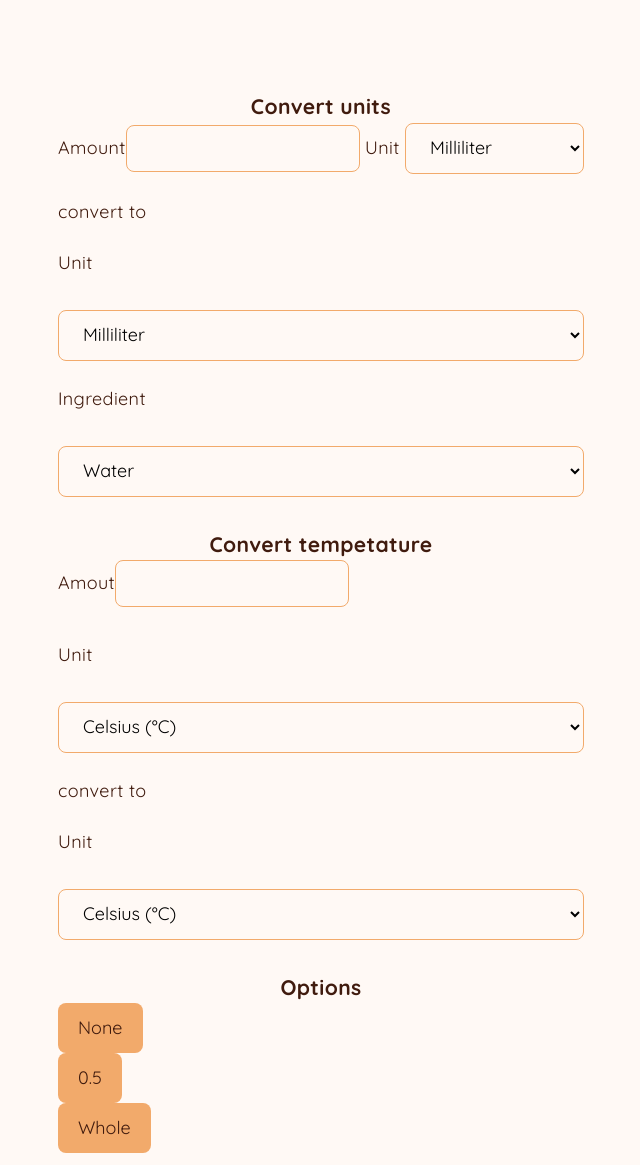
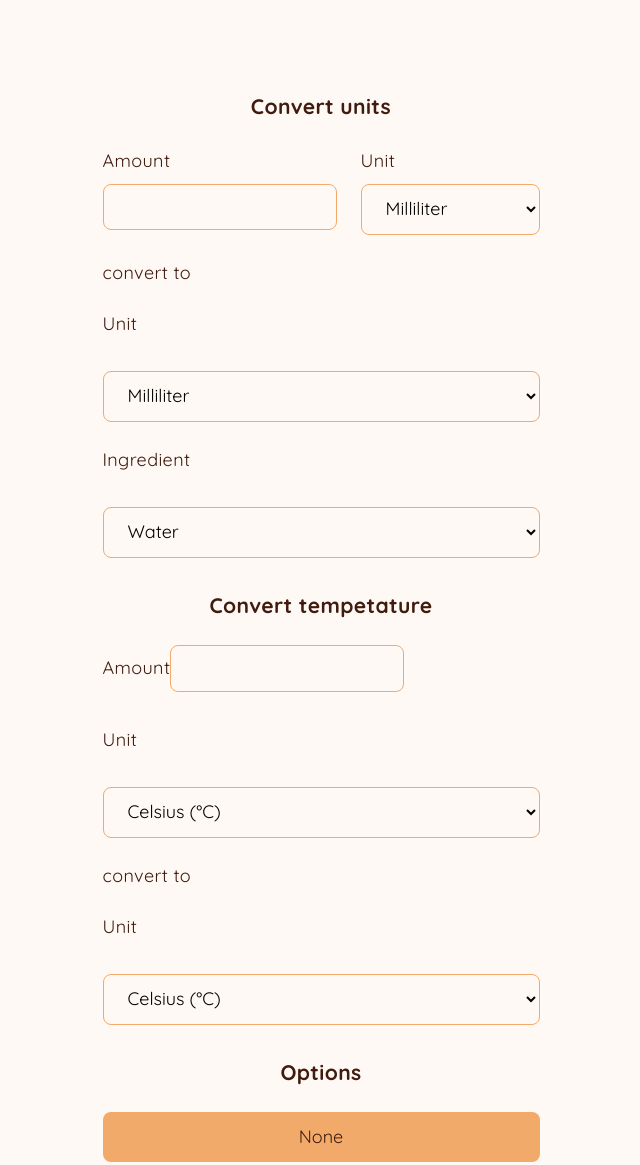
Before and after one commit to AlisaPagan/recipe-adjuster, a website built with Vite: page src/html/conv-unit.html in a window 1280 px wide. Shown: the part 220-1385 px from the top of the page, without its empty margins (319-959 px from the left). Built offline with nearby package versions, Linux system fonts and the light colour scheme.

Commit message:
build for demployment

```diff
--- a/src/css/conv-unit.css
+++ b/src/css/conv-unit.css
@@ -1 +1,17 @@
 @import url("./global.css");
+
+.convert-units-form-wrap {
+  display: flex;
+  flex-direction: column;
+  gap: 24px;
+}
+
+.unit-inputs-wrapper {
+  display: flex;
+  gap: 24px;
+}
+
+.input-wrapper {
+  display: flex;
+  flex-direction: column;
+}
--- a/src/html/conv-unit.html
+++ b/src/html/conv-unit.html
@@ -33,14 +33,16 @@
       <h1 class="main-heading">Units conversion</h1>
       <section class="section units-conv">
         <div class="section-wrapper container">
-          <div>
+          <div class="convert-units-form-wrap">
             <h3 class="heading">Convert units</h3>
             <form name="convert-units" class="form">
               <div class="unit-inputs-wrapper">
-                <label class="input-label"
-                  >Amount<input class="form-input" type="number"
-                /></label>
+                <div class="input-wrapper">
+                  <label class="input-label" for="unit-to-conv">Amount</label>
+                  <input class="form-input" type="number" id="unit-to-conv" />
+                </div>
 
+                <div class="input-wrapper">
                   <label class="input-label" for="convert-from">Unit</label>
                   <select class="form-input" name="units" id="convert-from">
                     <optgroup label="Volume" class="opt-group-label">
@@ -62,6 +64,7 @@
                       <option value="lb">Pound</option>
                     </optgroup>
                   </select>
+                </div>
               </div>
 
               <p>convert to</p>
@@ -118,11 +121,11 @@
             </form>
           </div>
 
-          <div>
+          <div class="convert-units-form-wrap">
             <h3 class="heading">Convert tempetature</h3>
             <form name="convert-temperature" class="form">
               <label class="input-label"
-                >Amout<input class="form-input" type="number" />
+                >Amount<input class="form-input" type="number" />
               </label>
 
               <label class="input-label" for="from-temp">Unit</label>
@@ -142,14 +145,14 @@
             </form>
           </div>
 
-          <div>
+          <div class="convert-units-form-wrap">
             <h3 class="heading">Options</h3>
             <button class="button" type="button">None</button>
             <button class="button" type="button">0.5</button>
             <button class="button" type="button">Whole</button>
           </div>
 
-          <div>
+          <div class="convert-units-form-wrap">
             <h3 class="heading">Result</h3>
             <div>
               <p>Converted</p>
--- a/vite.config.js
+++ b/vite.config.js
@@ -0,0 +1,5 @@
+import { defineConfig } from "vite";
+
+export default defineConfig({
+  base: "/recipe-adjuster/", // ← replace with your repo name
+});
```
Lines whose indentation alone changed are shown as unchanged.
